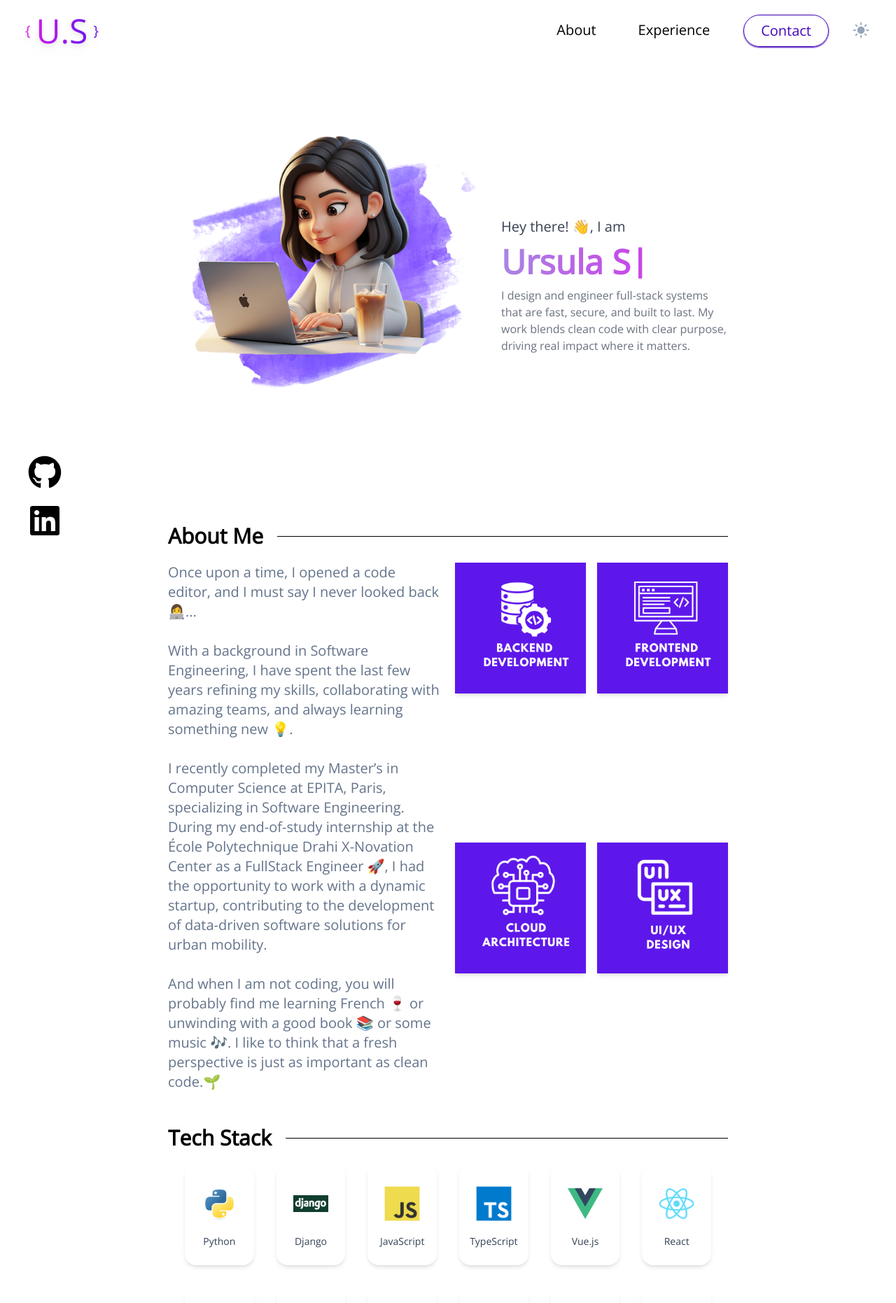
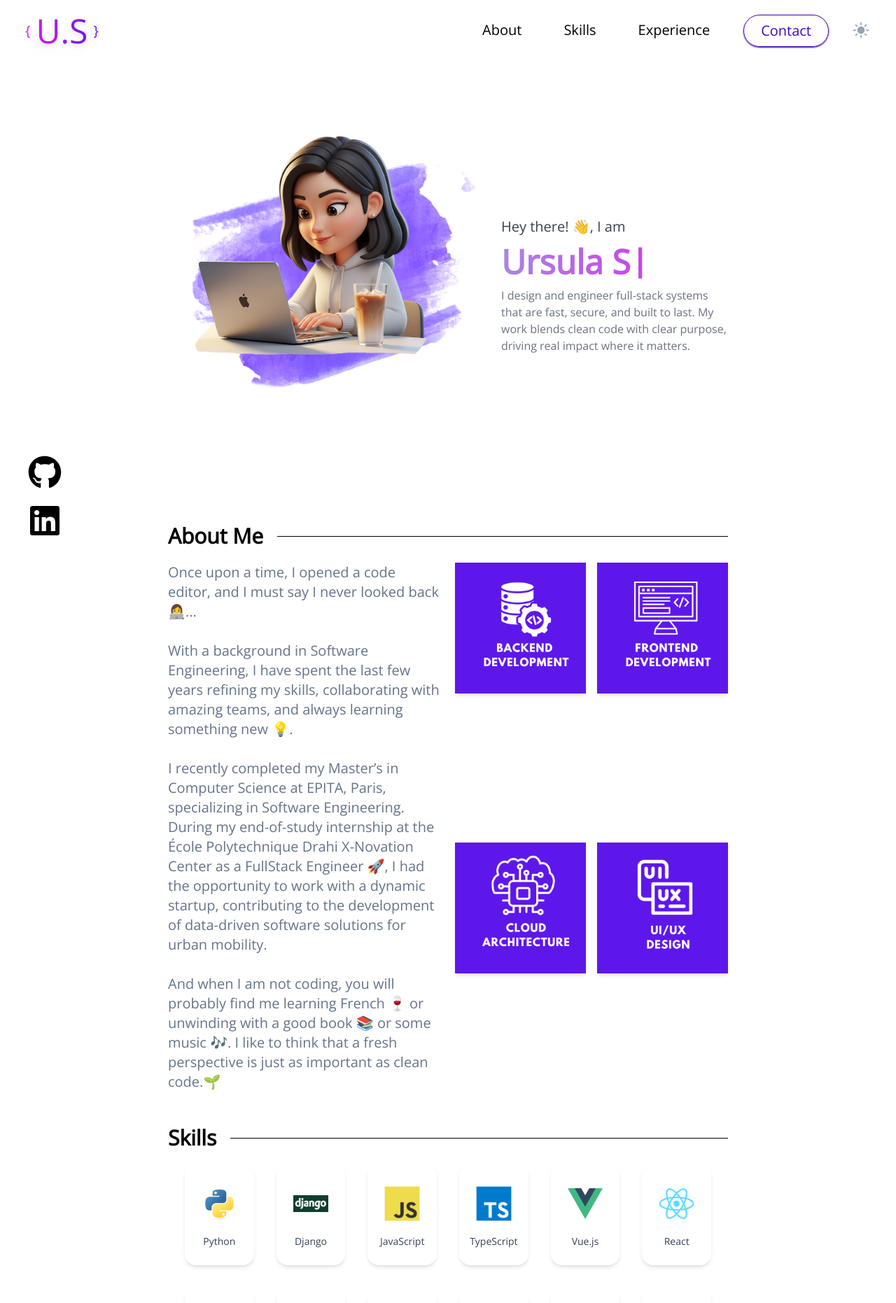
Before and after one commit to Ursulashrestha/PortfolioApp, a Vue app: page / in a window 1280 px wide. Shown: the top 1862 px of the page at 70% size. Built offline with nearby package versions, Linux system fonts and the light colour scheme.

Commit message:
resolved navbar transition issue

```diff
--- a/src/components/Navbar.vue
+++ b/src/components/Navbar.vue
@@ -33,12 +33,12 @@
                     <li :class="['transition-all motion-reduce:transition-none duration-500 delay-[50ms]', showTransition ? 'translate-y-0 opacity-1' : '-translate-y-4 opacity-0']">
                         <router-link class="block py-2 pl-3 pr-4 hover:text-link-color" to="/#about-section">About</router-link>
                     </li>
-                    <li :class="['transition-all motion-reduce:transition-none duration-500 delay-[100ms]', showTransition ? 'translate-y-0 opacity-1' : '-translate-y-4 opacity-0']">
+                    <li :class="['transition-all motion-reduce:transition-none duration-500 delay-[150ms]', showTransition ? 'translate-y-0 opacity-1' : '-translate-y-4 opacity-0']">
+                        <router-link class="block py-2 pl-3 pr-4 hover:text-link-color" to="/#skills-section">Skills</router-link>
+                    </li>
+                        <li :class="['transition-all motion-reduce:transition-none duration-500 delay-[100ms]', showTransition ? 'translate-y-0 opacity-1' : '-translate-y-4 opacity-0']">
                         <router-link class="block py-2 pl-3 pr-4 hover:text-link-color" to="/#experience-section">Experience</router-link>
                     </li>
-                    <!-- <li :class="['transition-all motion-reduce:transition-none duration-500 delay-[150ms]', showTransition ? 'translate-y-0 opacity-1' : '-translate-y-4 opacity-0']">
-                        <router-link class="block py-2 pl-3 pr-4 hover:text-link-color" to="/#work-section">Skills</router-link>
-                    </li> -->
                     <li :class="['transition-all motion-reduce:transition-none duration-500 delay-[250ms]', showTransition ? 'translate-y-0 opacity-1' : '-translate-y-4 opacity-0']">
                     <router-link to="/#contact-section">
                         <button
@@ -71,11 +71,11 @@
                         <router-link class="block py-5  hover:text-link-color" to="/#about-section"> About</router-link>
                     </li>
                     <li>
+                        <router-link class="block py-5  hover:text-link-color" to="/#skills-section">Skills</router-link>
+                    </li>
+                                        <li>
                         <router-link class="block py-5  hover:text-link-color" to="/#experience-section">Experience</router-link>
                     </li>
-                    <!-- <li>
-                        <router-link class="block py-5  hover:text-link-color" to="/#work-section"> Work</router-link>
-                    </li> -->
                     <li>
                         <router-link to="/#contact-section">
                             <button class="block w-full text-center bg-button-color py-2 px-6 mt-5 shadow-sm shadow-button-color focus:bg-button-color focus:text-white active:bg-button-color active:text-white text-white">Contact</button>
--- a/src/views/WorkView.vue
+++ b/src/views/WorkView.vue
@@ -1,9 +1,9 @@
 <template>
-  <section class="min-h-screen w-full" ref="workSection" id="tech-section">
+  <section class="min-h-screen w-full" ref="workSection" id="skills-section">
     <!-- Header -->
     <div class="relative flex py-5 items-center"
          :class="[visible ? 'translate-y-0 opacity-1 blur-0' : 'translate-y-4 opacity-0 blur-sm', 'transition-all motion-reduce:transition-none duration-500']">
-      <h1 class="text-3xl font-bold pr-2 sm:pr-5">Tech Stack</h1>
+      <h1 class="text-3xl font-bold pr-2 sm:pr-5">Skills</h1>
       <div class="flex-grow border-t border-black dark:border-white border-1"></div>
     </div>
 
@@ -58,6 +58,5 @@ const getImageUrl = (path) => {
   return images[key]?.default || ''
 }
 
-// Use techStack from portfolio
 const techStack = portfolio.techStack
 </script>
```
